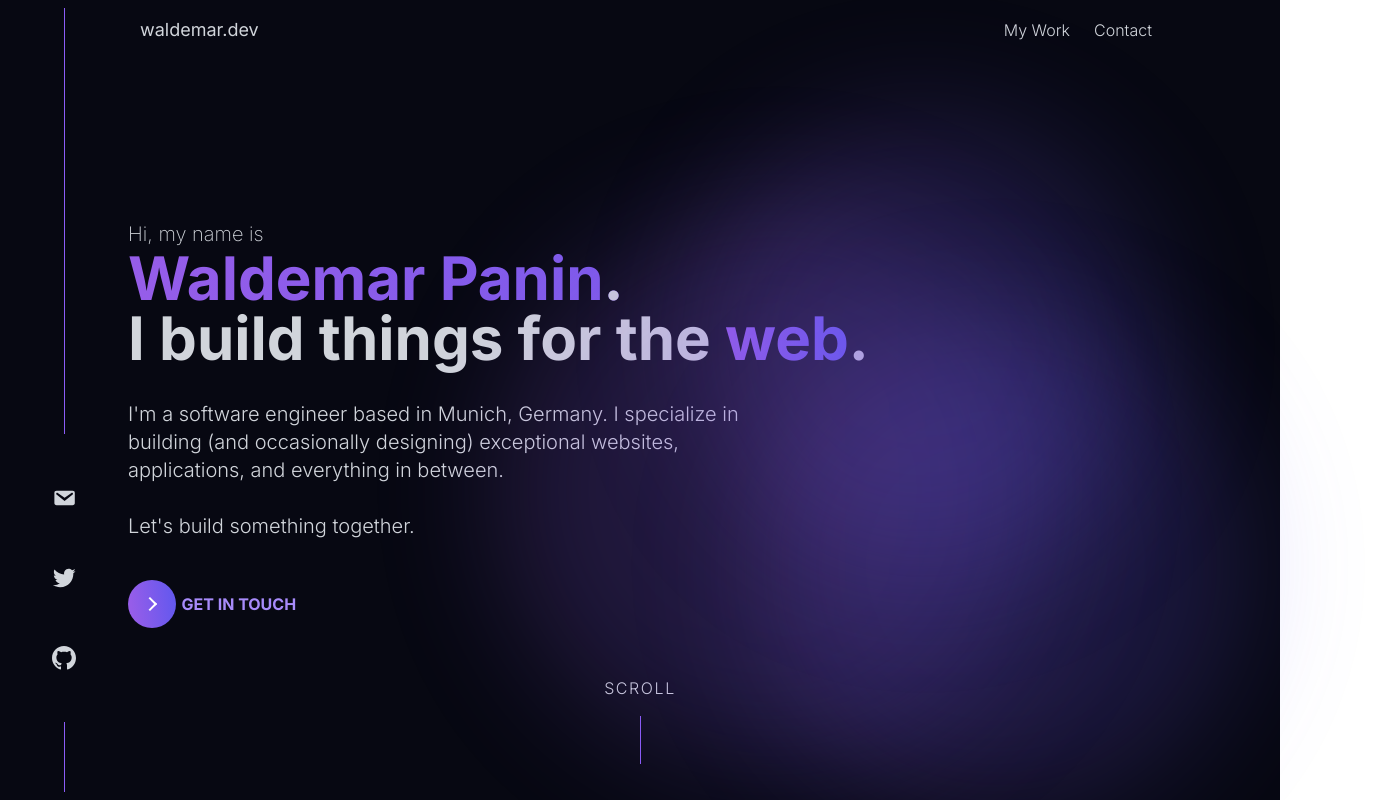
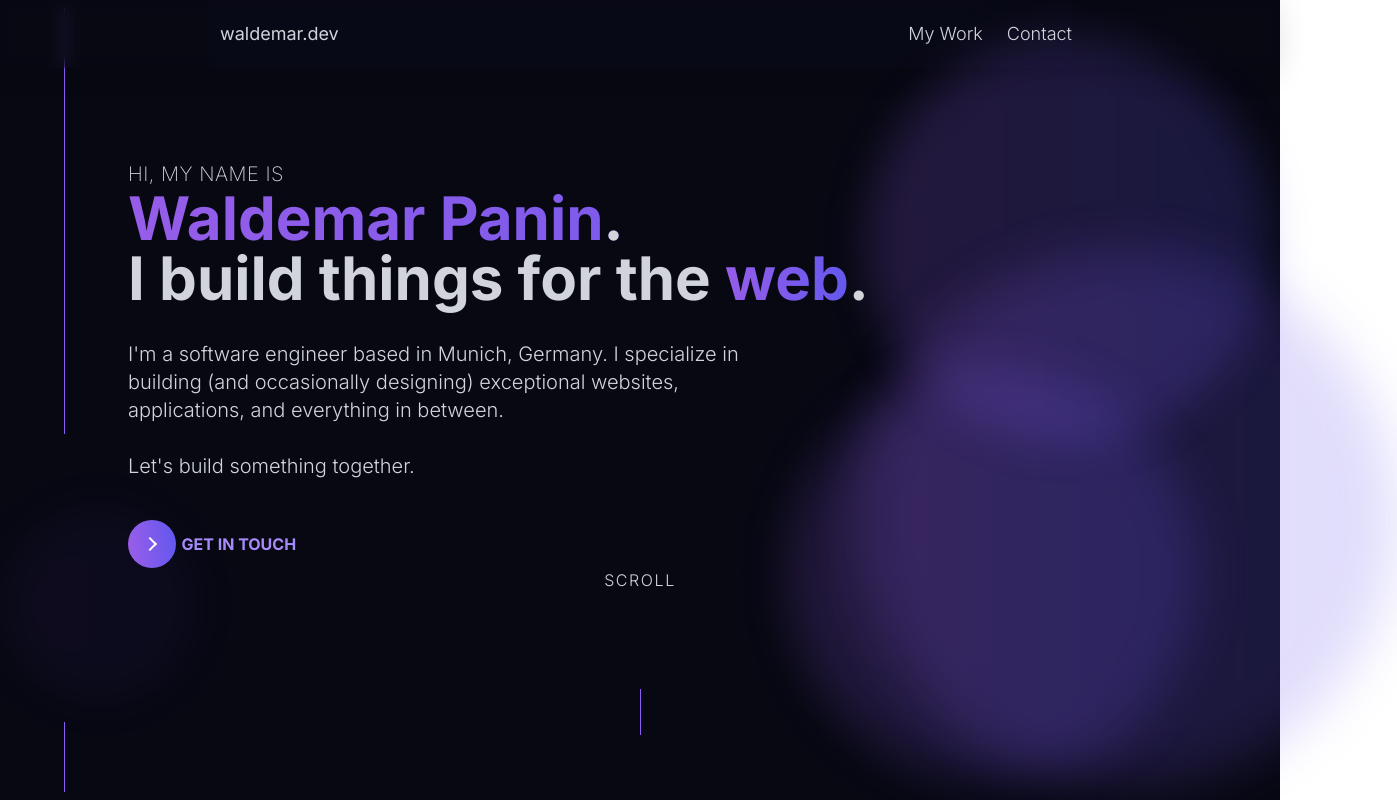
Before and after one commit to walde-dev/walde-portfolio, a Next.js app: page / in a window 1280 px wide. Shown: the top 800 px of the page, 1397 px wide, since content can reach past the window. Built offline with nearby package versions, Linux system fonts and the light colour scheme.

Commit message:
add animations and some more stuff

```diff
--- a/package.json
+++ b/package.json
@@ -9,8 +9,10 @@
     "start": "next start"
   },
   "dependencies": {
+    "@emotion/react": "^11.10.4",
     "next": "12.3.1",
     "react": "18.2.0",
+    "react-awesome-reveal": "^4.1.0",
     "react-dom": "18.2.0",
     "zod": "^3.18.0"
   },
--- a/src/components/Header.tsx
+++ b/src/components/Header.tsx
@@ -1,9 +1,35 @@
 import Link from "next/link";
+import { useEffect, useState } from "react";
+import { Fade } from "react-awesome-reveal";
 
 export default function Header() {
+  const [animateHeader, setAnimateHeader] = useState(false);
+
+  useEffect(() => {
+    const listener = () => {
+      if (window.scrollY > 140) {
+        setAnimateHeader(true);
+      } else setAnimateHeader(false);
+    };
+    window.addEventListener("scroll", listener);
+    return () => {
+      window.removeEventListener("scroll", listener);
+    };
+  }, []);
   return (
-    <header className="flex w-full justify-center px-6 md:px-20 py-4">
-      <div className="flex md:max-w-5xl w-full flex-row items-center justify-between">
+    <header className="glass-bg fixed z-10 flex w-full justify-center px-6 md:px-20">
+      <Fade
+        big
+        cascade
+        triggerOnce
+        delay={1000}
+        className={`mx-32 flex w-full justify-center rounded-b-lg transition-all duration-300 ease-in-out ${
+          animateHeader
+            ? "bg-[#2a2f6b]/0 py-4 text-base"
+            : "bg-[#2a2f6b]/5 py-5 text-lg"
+        }`}
+      >
+        <div className="flex w-full flex-row items-center justify-between md:max-w-5xl">
           <h1 className="text-lg">
             <Link href="/">
               <a className="underline-gradient gradient cursor-pointer px-3 py-1">
@@ -11,7 +37,7 @@ export default function Header() {
               </a>
             </Link>
           </h1>
-        <div className="flex flex-row gap-6 font-light ">
+          <div className="flex flex-row gap-6 font-light">
             <Link href="/work">
               <a className="underline-gradient-only underline-gradient hover:text-white">
                 My Work
@@ -24,6 +50,7 @@ export default function Header() {
             </Link>
           </div>
         </div>
+      </Fade>
     </header>
   );
 }
--- a/src/components/Layout/Layout.tsx
+++ b/src/components/Layout/Layout.tsx
@@ -5,7 +5,7 @@ import Sidebar from "../Sidebar";
 
 export default function Layout({ children }: { children: React.ReactNode }) {
   return (
-    <div className="relative flex min-h-screen flex-col items-center bg-[hsl(238,43%,5%)]  text-gray-300 ">
+    <div className="relative flex min-h-screen flex-col items-center bg-[hsl(235,44%,5%)]  text-gray-300 ">
       <Head>
         <title>waldemar.dev</title>
         <link rel="icon" href="/favicon.ico" />
--- a/src/components/Sidebar.tsx
+++ b/src/components/Sidebar.tsx
@@ -1,10 +1,14 @@
+import { Fade, Slide } from "react-awesome-reveal";
+import { BackgroundGlow } from "../pages";
+
 export default function Sidebar() {
   return (
-    <div className="hidden fixed left-0 md:flex h-full w-full max-w-[128px] flex-col justify-end py-2">
+    <div className="fixed left-0 hidden h-full w-full max-w-[128px] flex-col justify-end py-2 md:flex">
+      <BackgroundGlow className="gradient animation-delay-2000 bottom-24 h-[200px] w-[200px] rounded-full opacity-5" />
       <div className="flex h-full flex-col items-center justify-center">
         <div className="mx-auto mb-12 h-full border-l border-violet-500" />
-
         <div className="flex flex-col items-center justify-center gap-12">
+          <Fade direction="left" delay={3500} triggerOnce cascade damping={0.5}>
             <SocialLogo
               logo={
                 <svg
@@ -54,6 +58,7 @@ export default function Sidebar() {
               href="https://github.com/walde-dev"
               text="@walde-dev"
             />
+          </Fade>
         </div>
         <div className="mx-auto mt-12 h-[128px] border-l border-violet-500" />
       </div>
@@ -71,10 +76,15 @@ function SocialLogo({
   text: string;
 }) {
   return (
-    <a href={href} className="logo-wrapper group relative flex flex-row items-center w-8 h-8">
+    <a
+      href={href}
+      className="logo-wrapper group relative flex h-8 w-8 flex-row items-center"
+    >
       {logo}
       <div className="hover-box">
-        <span className="hover-box-text text-lg text-left w-full font-normal">{text}</span>
+        <span className="hover-box-text w-full text-left text-lg font-normal">
+          {text}
+        </span>
       </div>
     </a>
   );
--- a/src/pages/index.tsx
+++ b/src/pages/index.tsx
@@ -1,6 +1,7 @@
 import type { NextPage } from "next";
 import Image from "next/image";
-import { useState } from "react";
+import { useEffect, useState } from "react";
+import { Fade, Zoom } from "react-awesome-reveal";
 import FancyTitle from "../components/FancyTitle";
 import TextContainer from "../components/TextContainer";
 
@@ -9,10 +10,11 @@ const Home: NextPage = () => {
     <div className="flex w-full max-w-5xl flex-1 flex-col pb-[1000px]">
       <div className="flex h-full flex-col justify-between md:h-screen ">
         <div className="relative mt-12 w-full text-left md:mt-40">
-          <BackgroundGlow className="gradient -right-24 top-24 h-[500px] w-[500px] rounded-full animation-delay-2000" />
-          <BackgroundGlow className="gradient right-24 top-0 h-[550px] w-[550px] rounded-full " />
-          <BackgroundGlow className="gradient right-0 -top-24 h-[450px] w-[450px] rounded-full animation-delay-4000" />
-          <span className="flex-nowrap text-xl font-extralight">
+          <Fade cascade damping={0.5} triggerOnce>
+            <BackgroundGlow className="gradient animation-delay-2000 -right-60 top-24 h-[500px] w-[500px] rounded-full" />
+            <BackgroundGlow className="gradient -right-12 top-52 h-[400px] w-[400px] rounded-full " />
+            <BackgroundGlow className="gradient animation-delay-4000 -right-28 -top-24 h-[450px] w-[450px] rounded-full" />
+            <span className="flex-nowrap text-xl font-extralight uppercase tracking-wide">
               Hi, my name is
             </span>
             <div className="">
@@ -28,9 +30,9 @@ const Home: NextPage = () => {
               </h2>
             </div>
             <p className="mt-2 text-xl font-light md:w-3/5">
-            I&apos;m a software engineer based in Munich, Germany. I specialize
-            in building (and occasionally designing) exceptional websites,
-            applications, and everything in between. <br /> <br />
+              I&apos;m a software engineer based in Munich, Germany. I
+              specialize in building (and occasionally designing) exceptional
+              websites, applications, and everything in between. <br /> <br />
               <span>Let&apos;s build something together. </span>
             </p>
             <div className="flex items-center justify-center md:block">
@@ -46,15 +48,17 @@ const Home: NextPage = () => {
                 </a>
               </button>
             </div>
+          </Fade>
         </div>
         {/** animated scroll indicator */}
         <a href="#aboutme" className="">
-          <div className=" group mt-12 flex flex-col items-center justify-center gap-4 md:mt-0 md:mb-24">
+          <Zoom cascade damping={0.3} delay={5000} triggerOnce className=" group mt-12 flex flex-col items-center justify-center gap-4 md:mt-0 md:mb-24">
             <span className="font-light uppercase tracking-widest">Scroll</span>
             <div className="mx-auto h-[48px] border-l border-violet-500 transition-all duration-300 ease-in-out group-hover:h-[128px]" />
-          </div>
+          </Zoom>
         </a>
       </div>
+
       <div className="mt-[128px] flex flex-col gap-48">
         <AboutMe />
         <Skillset />
@@ -71,11 +75,9 @@ function AboutMe() {
       id="aboutme"
       className="relative flex flex-col justify-center md:scroll-m-20"
     >
-      <BackgroundGlow className="gradient -bottom-12 -left-12 h-[300px] w-[300px] rounded-full " />
       <div className="relative rounded-xl px-12 pb-12 pt-6">
         <div className="absolute right-20 -top-6">
-          <div className="gradient absolute -inset-0.5 rounded-full opacity-20 blur-3xl" />
-          <div className="gradient absolute inset-6 rounded-full opacity-20 blur-3xl" />
+          <BackgroundGlow className="gradient animation-delay-2000 inset-x-44 h-[200px] w-[200px] rounded-full opacity-5" />
           <div className="absolute inset-x-6 h-full w-full rounded-full border-2 border-violet-500/20 " />
           <Image
             src="/images/walde_portrait.jpeg"
@@ -173,10 +175,10 @@ function Skillset() {
   );
 }
 
-function BackgroundGlow({ className }: { className?: string }) {
+export function BackgroundGlow({ className }: { className?: string }) {
   return (
     <div
-      className={`absolute animate-wiggle opacity-20 blur-3xl ${className}`}
+      className={`absolute animate-wiggle opacity-20 blur-xl ${className}`}
     />
   );
 }
--- a/src/styles/globals.css
+++ b/src/styles/globals.css
@@ -32,6 +32,13 @@
   .animation-delay-4000 {
     animation-delay: 4s;
   }
+}
+
+.glass-bg {
+  background: hsla(235, 44%, 29%, 0);
+  box-shadow: 0 4px 30px rgba(0, 0, 0, 0.1);
+  backdrop-filter: blur(7.6px);
+  -webkit-backdrop-filter: blur(7.6px);
 }
 
 .hover-box-text {
--- a/tailwind.config.cjs
+++ b/tailwind.config.cjs
@@ -8,7 +8,7 @@ module.exports = {
       },
       animation: {
         "flip-once": "flip 350ms linear normal",
-        wiggle: "wiggle 4s ease-in-out infinite",
+        wiggle: "wiggle 7s ease-in-out infinite",
       },
       keyframes: {
         flip: {
```
Also changed, not shown: 1 other file (tests, documents, lock files or other folders). Lines whose indentation alone changed are shown as unchanged.
